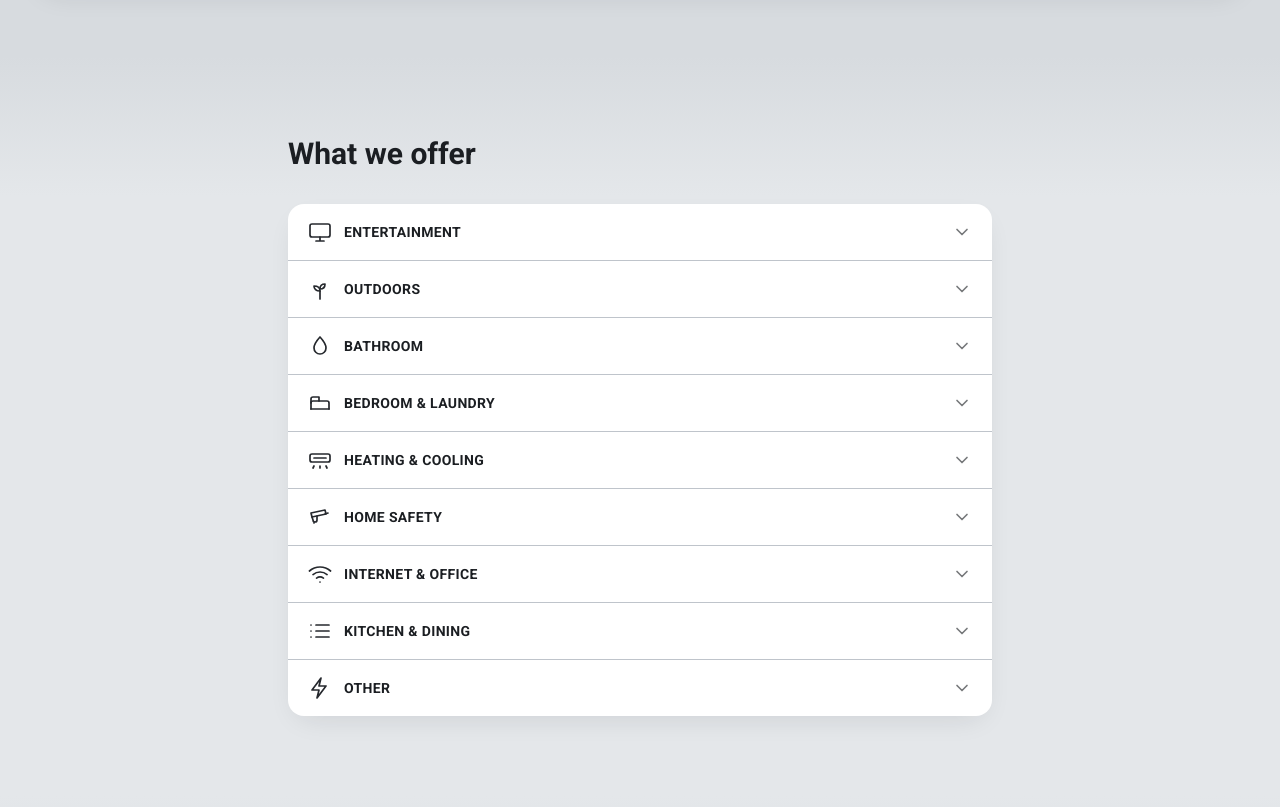
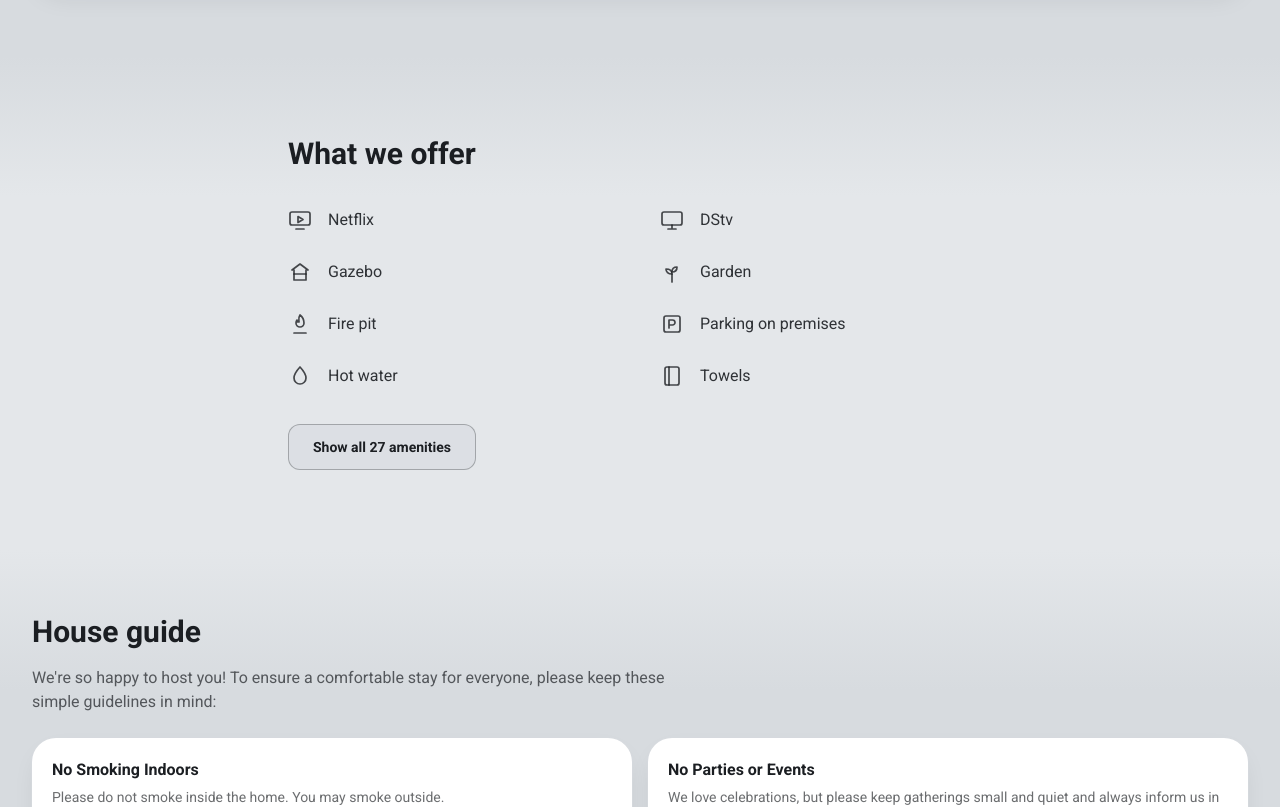
Before and after one commit to Ssali-Remy/ssali-remy.github, a React (Vite) app: page / in a window 1280 px wide. Shown: the part 1880-2687 px from the top of the page. Built offline with nearby package versions, Linux system fonts and the light colour scheme.

Commit message:
feat(Home): What we offer as Airbnb-style two-column icon list with Show all N amenities toggle

```diff
--- a/src/pages/Home.jsx
+++ b/src/pages/Home.jsx
@@ -4,6 +4,10 @@ import Partners from "../components/Partners";
 import { units, heroBackgrounds } from "../data/units";
 import { HOUSE_GUIDE } from "../data/houseRules";
 import { AMENITY_GROUPS } from "../data/amenities";
+
+// Flat list for the Airbnb-style two-column amenities preview.
+const AMENITIES = AMENITY_GROUPS.flatMap((g) => g.items);
+const AMENITIES_PREVIEW = 8;
 import FeedbackForm from "../components/FeedbackForm";
 import { site } from "../data/site";
 
@@ -85,7 +89,10 @@ export default function Home() {
   const [mosaicRef,  mosaicInView]  = useInView();
   const [amenRef,    amenInView]    = useInView();
   const [rulesRef,   rulesInView]   = useInView();
-  const [openAmenity, setOpenAmenity] = useState(null);
+  const [showAllAmenities, setShowAllAmenities] = useState(false);
+  const visibleAmenities = showAllAmenities
+    ? AMENITIES
+    : AMENITIES.slice(0, AMENITIES_PREVIEW);
   const [reviewRef,  reviewInView]  = useInView();
   const [partRef,    partInView]    = useInView();
 
@@ -166,53 +173,31 @@ export default function Home() {
 
       </section>
 
-      {/* What we offer — accordion of amenity categories */}
+      {/* What we offer — flat two-column amenity list with show-all */}
       <section style={{ background: "linear-gradient(to bottom, #D7DBDF 0px, #E4E7EA 140px)" }} className="py-20">
         <div ref={amenRef} className="container-x max-w-3xl">
           <h2 className={`text-2xl sm:text-3xl font-semibold text-brand-ink mb-8 reveal-up stagger-1${amenInView ? " in-view" : ""}`}>
             What we offer
           </h2>
-          <ul className={`divide-y divide-brand-sand rounded-2xl bg-white shadow-soft overflow-hidden reveal-up stagger-2${amenInView ? " in-view" : ""}`}>
-            {AMENITY_GROUPS.map((group) => {
-              const isOpen = openAmenity === group.category;
-              return (
-                <li key={group.category}>
-                  <button
-                    type="button"
-                    aria-expanded={isOpen}
-                    onClick={() =>
-                      setOpenAmenity(isOpen ? null : group.category)
-                    }
-                    className="flex w-full items-center gap-3 px-5 py-4 text-left transition hover:bg-brand-beige/40"
-                  >
-                    <span className="text-brand-maroon shrink-0">{group.categoryIcon}</span>
-                    <span className="flex-1 font-semibold uppercase tracking-wide text-brand-ink text-sm">
-                      {group.category}
-                    </span>
-                    <svg
-                      viewBox="0 0 24 24"
-                      className={`h-5 w-5 text-brand-ink/60 shrink-0 transition-transform ${isOpen ? "rotate-180" : ""}`}
-                      fill="none"
-                      stroke="currentColor"
-                      strokeWidth="2"
-                    >
-                      <path d="M6 9l6 6 6-6" strokeLinecap="round" strokeLinejoin="round" />
-                    </svg>
-                  </button>
-                  {isOpen && (
-                    <ul className="px-5 pb-5 pt-1 space-y-3">
-                      {group.items.map((item) => (
-                        <li key={item.label} className="flex items-center gap-3 pl-9">
-                          <span className="text-brand-ink/60 shrink-0">{item.icon}</span>
-                          <span className="text-brand-ink/90">{item.label}</span>
-                        </li>
-                      ))}
-                    </ul>
-                  )}
-                </li>
-              );
-            })}
+          <ul className={`grid grid-cols-1 sm:grid-cols-2 gap-x-10 gap-y-5 reveal-up stagger-2${amenInView ? " in-view" : ""}`}>
+            {visibleAmenities.map((item) => (
+              <li key={item.label} className="flex items-center gap-4 py-1">
+                <span className="text-brand-ink/80 shrink-0">{item.icon}</span>
+                <span className="text-brand-ink/90">{item.label}</span>
+              </li>
+            ))}
           </ul>
+          {AMENITIES.length > AMENITIES_PREVIEW && (
+            <button
+              type="button"
+              onClick={() => setShowAllAmenities((v) => !v)}
+              className="mt-8 rounded-xl border border-brand-ink/30 bg-brand-beige/60 px-6 py-3 text-sm font-semibold text-brand-ink transition hover:border-brand-maroon hover:bg-brand-beige"
+            >
+              {showAllAmenities
+                ? "Show less"
+                : `Show all ${AMENITIES.length} amenities`}
+            </button>
+          )}
         </div>
       </section>
 
```
